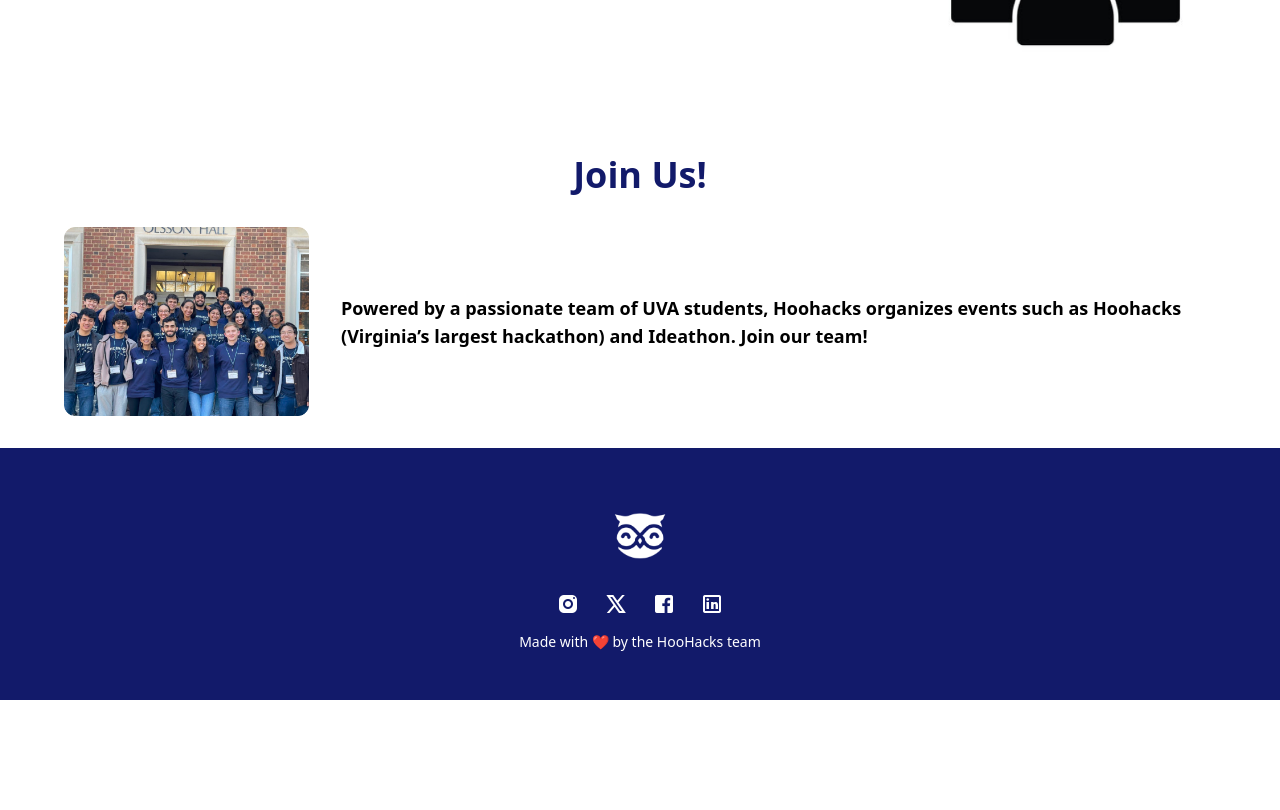
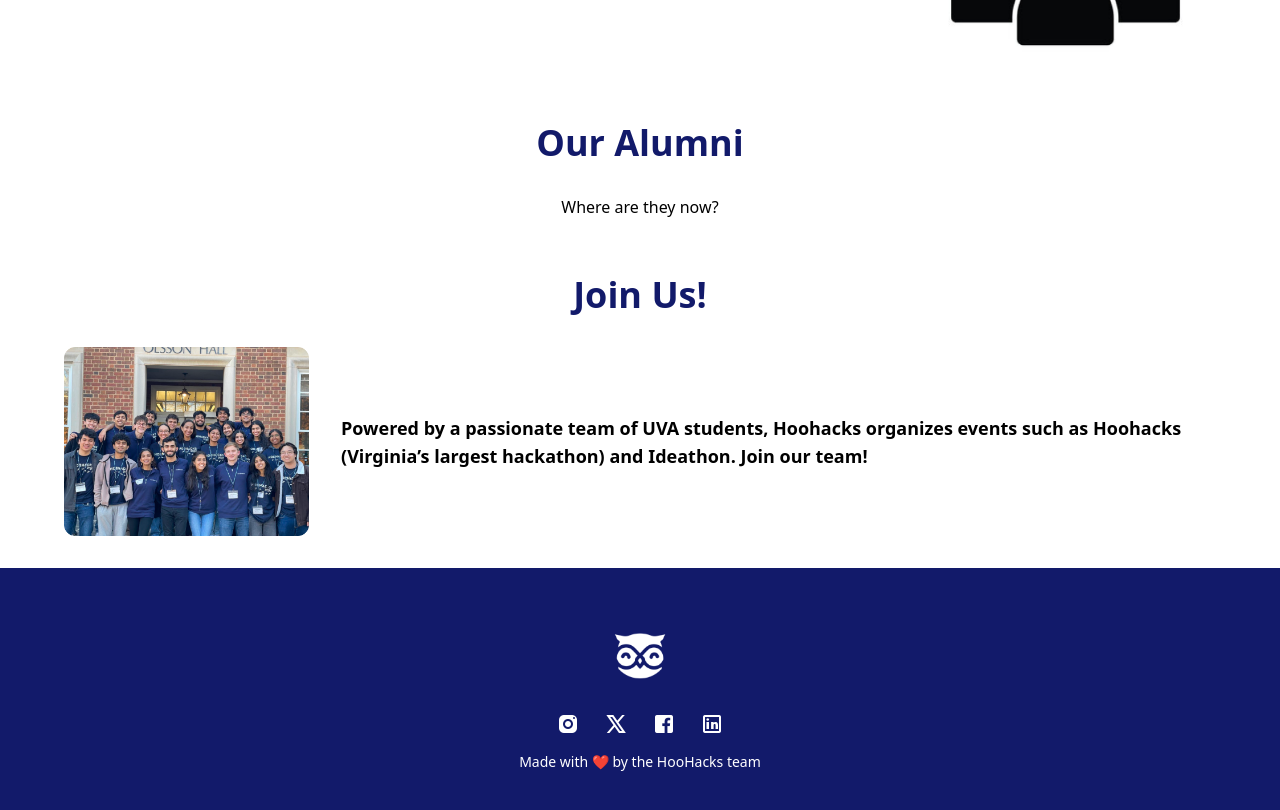
Before and after one commit to hoohacks/team-website, a React (Create React App) app: page / in a window 1280 px wide. Shown: the part 1500-2310 px from the top of the page. Before the commit the page ends 2200 px from the top, so only its background shows below. Built offline with nearby package versions, Linux system fonts and the light colour scheme; the HTML template or start-up script is replaced by a standard one.

Commit message:
added new alumni page, original styling

```diff
--- /dev/null
+++ b/src/screens/Home/Alumni.tsx
@@ -0,0 +1,17 @@
+import React from "react";
+
+const Alumni = () => {
+    return (
+        <div>
+            <h2
+            style={{ color: "#121A6A" }}
+            className="font-bold text-2xl md:text-3xl lg:text-4xl text-center mb-8"
+        >
+            Our Alumni
+        </h2>
+        <p className="flex flex-col items-center md:flex-row-reverse md:justify-center"> Where are they now? </p>
+        </div>
+    );
+}
+
+export default Alumni;
--- a/src/screens/Home/Home.tsx
+++ b/src/screens/Home/Home.tsx
@@ -3,6 +3,8 @@
 import Events from "./Events";
 import Mission from "./Mission";
 import JoinUs from "./JoinUs";
+import Alumni from "./Alumni";
+
 
 const Home = () => {
   return (
@@ -12,6 +14,8 @@
       <br />
       <Mission />
       <br />
+      <Alumni />
+      <br />
       <JoinUs />
     </>
   );
```
